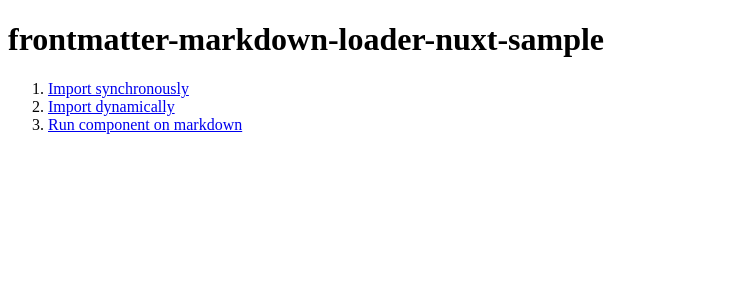
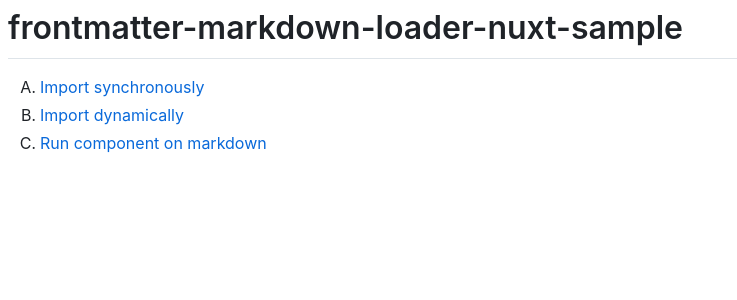
Before and after one commit to hmsk/frontmatter-markdown-loader-nuxt-sample, a Nuxt app: page / in a window 1280 px wide. Shown: the top 300 px of the page, without its empty margins (0-737 px from the left). Built offline with nearby package versions, Linux system fonts and the light colour scheme.

Commit message:
Style with github-markdown-css

```diff
--- a/nuxt.config.js
+++ b/nuxt.config.js
@@ -12,6 +12,7 @@ export default {
     ]
   },
   loading: { color: '#fff' },
+  css: ['github-markdown-css'],
   build: {
     extend (config, _ctx) {
       config.module.rules.push(
@@ -20,7 +21,10 @@ export default {
           loader: 'frontmatter-markdown-loader',
           include: path.resolve(__dirname, 'articles'),
           options: {
-            mode: [FMMode.VUE_COMPONENT]
+            mode: [FMMode.VUE_COMPONENT],
+            vue: {
+              root: 'markdown-body'
+            }
           }
         }
       )
--- a/package.json
+++ b/package.json
@@ -12,6 +12,7 @@
   },
   "dependencies": {
     "frontmatter-markdown-loader": "^3.1.0",
+    "github-markdown-css": "^3.0.1",
     "nuxt": "^2.0.0"
   },
   "devDependencies": {}
--- a/pages/index.vue
+++ b/pages/index.vue
@@ -1,7 +1,7 @@
 <template>
-  <div>
+  <div class="markdown-body">
     <h1>frontmatter-markdown-loader-nuxt-sample</h1>
-    <ol>
+    <ol type="A">
       <li><nuxt-link to="/akg">Import synchronously</nuxt-link></li>
       <li><nuxt-link to="/article?name=akg">Import dynamically</nuxt-link></li>
       <li><nuxt-link to="/quruli">Run component on markdown</nuxt-link></li>
```
Also changed, not shown: 1 other file (tests, documents, lock files or other folders).
